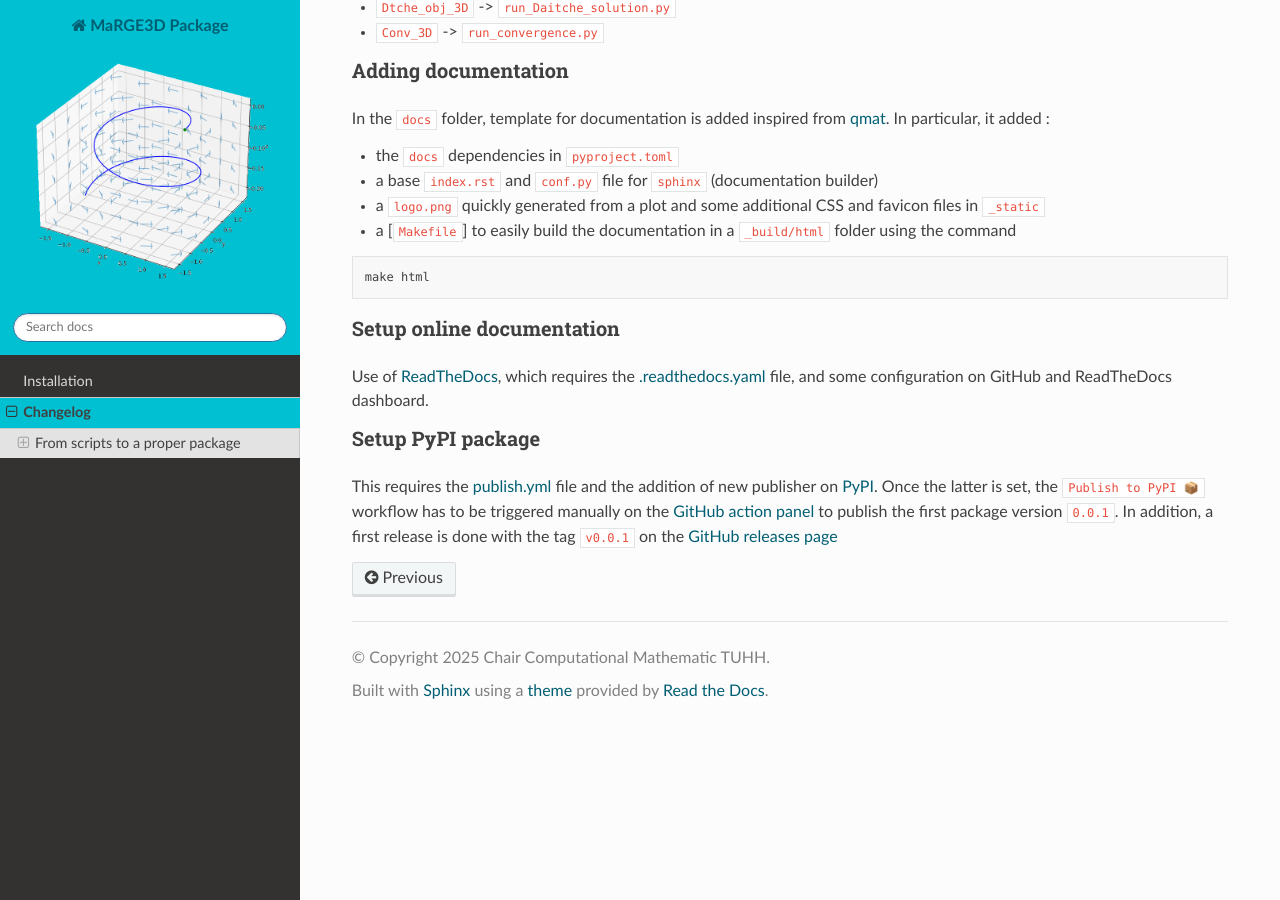
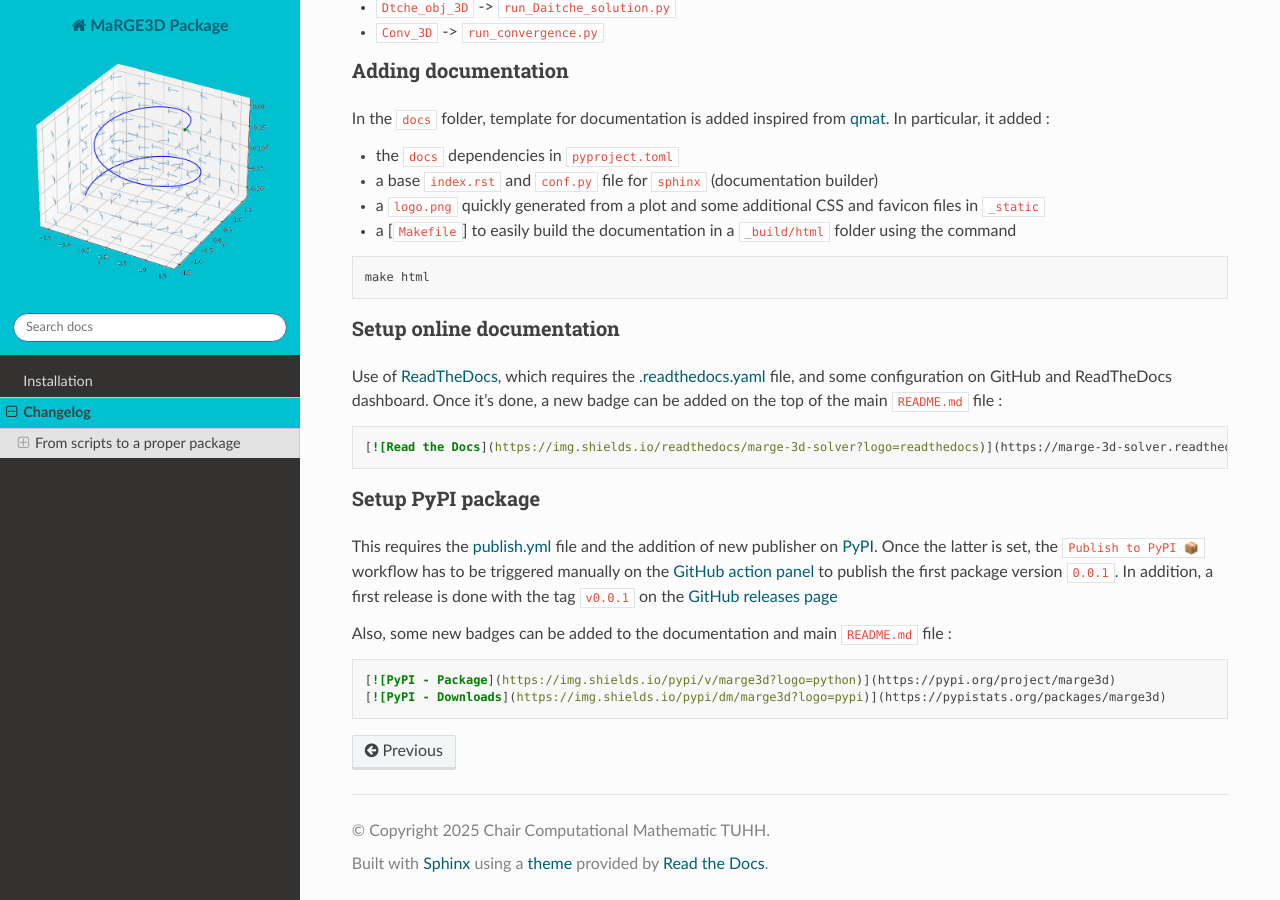
Before and after one commit to CompMath-TUHH/MaRGE_3D_solver, a Sphinx documentation site: the page built from docs/changelog.md, in a window 1280 px wide and 900 px high, scrolled down 4235 px. Built offline with Sphinx 7.4.7 and the Read the Docs theme 3.1.0, drawn with Linux system fonts in a browser that asks for light colours; pages that are not in the unit, such as notebooks, are missing from menus.

Commit message:
TL: additional badges

````diff
--- a/docs/changelog.md
+++ b/docs/changelog.md
@@ -247,6 +247,11 @@ make html
 ### Setup online documentation
 
 Use of [ReadTheDocs](https://app.readthedocs.org), which requires the [.readthedocs.yaml](./.readthedocs.yaml) file, and some configuration on GitHub and ReadTheDocs dashboard.
+Once it's done, a new badge can be added on the top of the main `README.md` file :
+
+```md
+[![Read the Docs](https://img.shields.io/readthedocs/marge-3d-solver?logo=readthedocs)](https://marge-3d-solver.readthedocs.io/)
+```
 
 
 ### Setup PyPI package
@@ -256,3 +261,10 @@ Once the latter is set, the `Publish to PyPI 📦` workflow has to be triggered
 [GitHub action panel](https://github.com/CompMath-TUHH/MaRGE_3D_solver/actions)
 to publish the first package version `0.0.1`.
 In addition, a first release is done with the tag `v0.0.1` on the [GitHub releases page](https://github.com/CompMath-TUHH/MaRGE_3D_solver/releases)
+
+Also, some new badges can be added to the documentation and main `README.md` file :
+
+```md
+[![PyPI - Package](https://img.shields.io/pypi/v/marge3d?logo=python)](https://pypi.org/project/marge3d)
+[![PyPI - Downloads](https://img.shields.io/pypi/dm/marge3d?logo=pypi)](https://pypistats.org/packages/marge3d)
+```
````
Also changed, not shown: README.md (+3 -0 lines).
